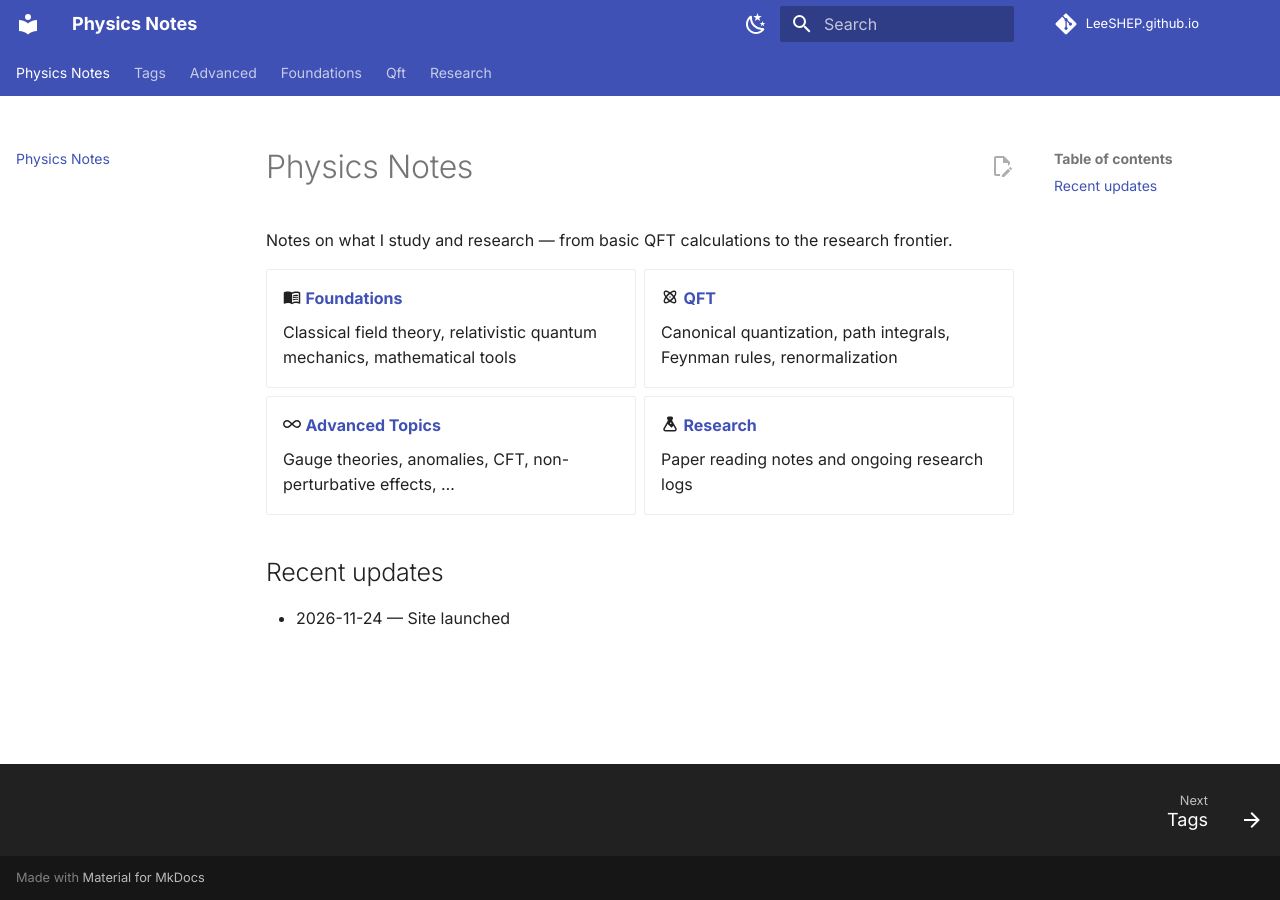
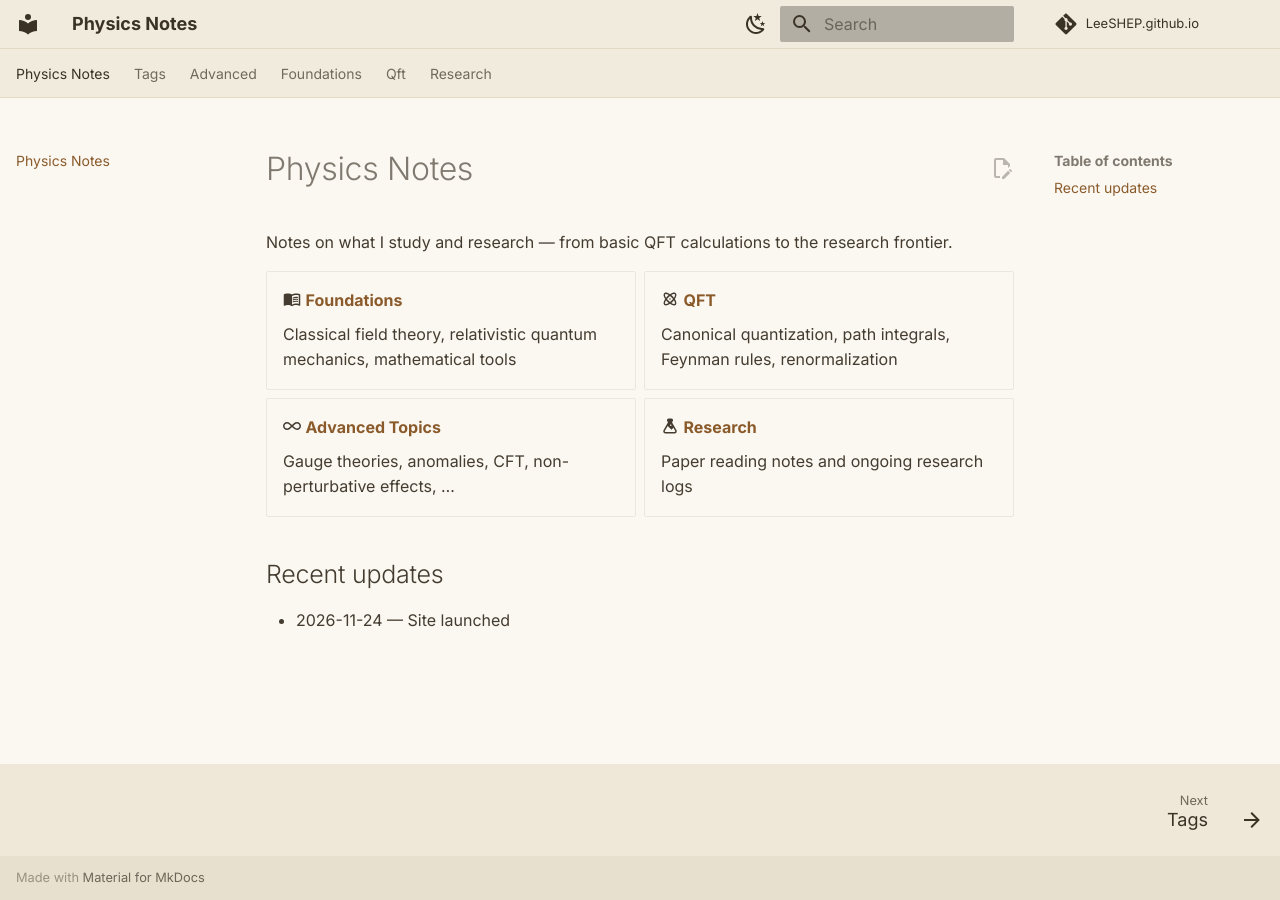
Before and after one commit to LeeSHEP/LeeSHEP.github.io, an MkDocs documentation site: the page built from docs/index.md, in a window 1280 px wide. Built offline with MkDocs 1.6.1 and Material for MkDocs 9.7.7, drawn with Linux system fonts in a browser that asks for light colours; comment, search, counter and statistics services are not loaded.

Commit message:
Switch to warm ivory theme with warm dark mode
Co-Authored-By: Claude Opus 5.5 <noreply@anthropic.com>

```diff
--- a/docs/stylesheets/extra.css
+++ b/docs/stylesheets/extra.css
@@ -1,3 +1,54 @@
+/* ---------- Ivory theme (light) ---------- */
+[data-md-color-scheme="default"] {
+  --md-default-bg-color: #fbf8f1;              /* page: ivory */
+  --md-default-fg-color: rgba(52, 43, 32, 0.92);
+  --md-default-fg-color--light: rgba(52, 43, 32, 0.62);
+  --md-default-fg-color--lighter: rgba(52, 43, 32, 0.32);
+  --md-default-fg-color--lightest: rgba(52, 43, 32, 0.08);
+
+  --md-primary-fg-color: #f1ebdd;              /* header: warm beige */
+  --md-primary-fg-color--light: #f6f1e6;
+  --md-primary-fg-color--dark: #e6dcc8;
+  --md-primary-bg-color: #3b3226;              /* header text */
+  --md-primary-bg-color--light: rgba(59, 50, 38, 0.6);
+
+  --md-accent-fg-color: #a0652b;               /* hover: warm brown */
+  --md-accent-fg-color--transparent: rgba(160, 101, 43, 0.1);
+
+  --md-typeset-a-color: #8a5a2b;               /* links */
+  --md-code-bg-color: #f3eee2;
+  --md-footer-bg-color: #efe8d9;
+  --md-footer-bg-color--dark: #e8e0ce;
+  --md-footer-fg-color: #3b3226;
+  --md-footer-fg-color--light: rgba(59, 50, 38, 0.7);
+  --md-footer-fg-color--lighter: rgba(59, 50, 38, 0.45);
+}
+
+/* thin divider under the beige header */
+[data-md-color-scheme="default"] .md-header,
+[data-md-color-scheme="default"] .md-tabs {
+  border-bottom: 1px solid #e3d9c4;
+}
+[data-md-color-scheme="default"] .md-header--shadow {
+  box-shadow: none;
+}
+
+/* ---------- Warm dark theme (no blue tint) ---------- */
+[data-md-color-scheme="slate"] {
+  --md-hue: 35;                                /* warm instead of blue */
+  --md-default-bg-color: #1f1c18;
+  --md-primary-fg-color: #2a2620;
+  --md-primary-fg-color--light: #332e27;
+  --md-primary-fg-color--dark: #1a1814;
+  --md-primary-bg-color: #ece4d4;
+  --md-primary-bg-color--light: rgba(236, 228, 212, 0.6);
+  --md-accent-fg-color: #d9a66b;
+  --md-accent-fg-color--transparent: rgba(217, 166, 107, 0.1);
+  --md-typeset-a-color: #d9a66b;
+  --md-footer-bg-color: #1a1814;
+  --md-footer-bg-color--dark: #151310;
+}
+
 /* horizontal scroll for long display equations */
 .md-typeset .arithmatex {
   overflow-x: auto;
--- a/mkdocs.yml
+++ b/mkdocs.yml
@@ -22,15 +22,15 @@ theme:
   palette:
     - media: "(prefers-color-scheme: light)"
       scheme: default
-      primary: indigo
-      accent: deep purple
+      primary: custom
+      accent: custom
       toggle:
         icon: material/weather-night
         name: Switch to dark mode
     - media: "(prefers-color-scheme: dark)"
       scheme: slate
-      primary: indigo
-      accent: deep purple
+      primary: custom
+      accent: custom
       toggle:
         icon: material/weather-sunny
         name: Switch to light mode
```
